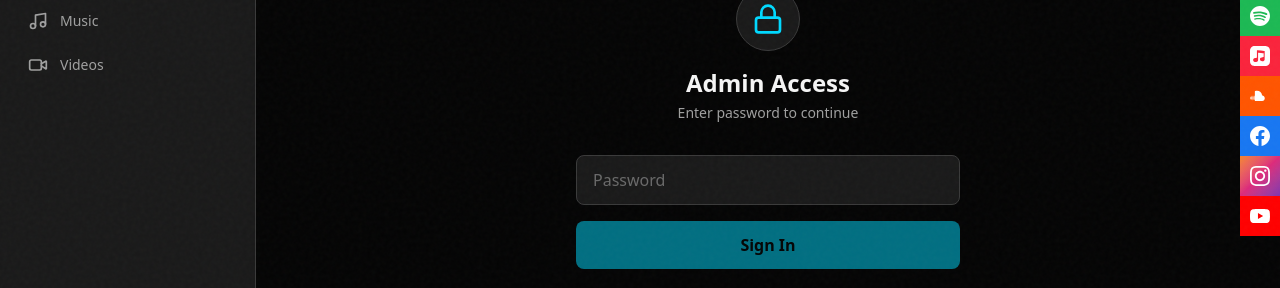
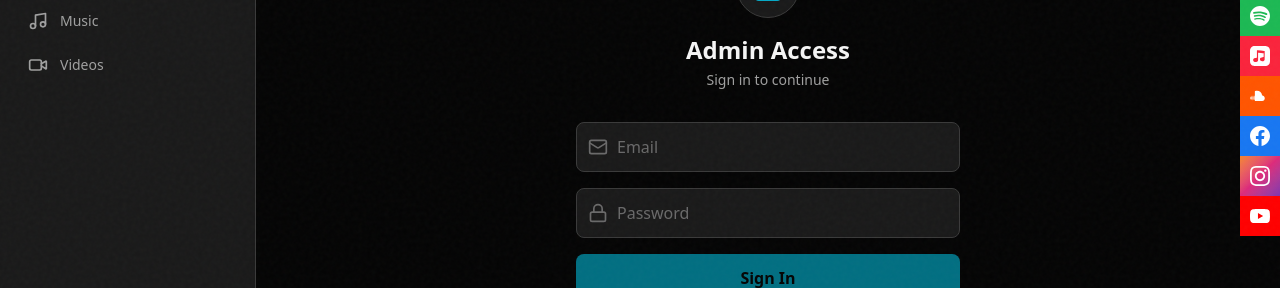
Before and after one commit to SONIMMORTAL/LM, a Next.js app: page /admin/login in a window 1280 px wide. Shown: the part 284-572 px from the top of the page. Built offline with nearby package versions, Linux system fonts and the light colour scheme; no server answers.

Commit message:
Add email + password admin login

```diff
--- a/src/app/admin/login/page.tsx
+++ b/src/app/admin/login/page.tsx
@@ -2,10 +2,11 @@
 
 import { Suspense, useState } from "react";
 import { useRouter, useSearchParams } from "next/navigation";
-import { Lock, AlertCircle, Loader2 } from "lucide-react";
+import { Lock, Mail, AlertCircle, Loader2 } from "lucide-react";
 
 // Inner component that uses useSearchParams
 function AdminLoginForm() {
+    const [email, setEmail] = useState("");
     const [password, setPassword] = useState("");
     const [error, setError] = useState("");
     const [loading, setLoading] = useState(false);
@@ -22,14 +23,14 @@ function AdminLoginForm() {
             const res = await fetch("/api/admin/login", {
                 method: "POST",
                 headers: { "Content-Type": "application/json" },
-                body: JSON.stringify({ password }),
+                body: JSON.stringify({ email, password }),
             });
 
             if (res.ok) {
                 router.push(from);
                 router.refresh();
             } else {
-                setError("Invalid password");
+                setError("Invalid email or password");
             }
         } catch {
             setError("Something went wrong");
@@ -46,18 +47,31 @@ function AdminLoginForm() {
                         <Lock className="w-8 h-8 text-accent-cyan" />
                     </div>
                     <h1 className="text-2xl font-bold text-foreground">Admin Access</h1>
-                    <p className="text-noir-cloud text-sm mt-1">Enter password to continue</p>
+                    <p className="text-noir-cloud text-sm mt-1">Sign in to continue</p>
                 </div>
 
                 <form onSubmit={handleSubmit} className="space-y-4">
-                    <div>
+                    <div className="relative">
+                        <Mail className="absolute left-3 top-1/2 -translate-y-1/2 w-5 h-5 text-noir-ash" />
+                        <input
+                            type="email"
+                            value={email}
+                            onChange={(e) => setEmail(e.target.value)}
+                            placeholder="Email"
+                            className="w-full pl-10 pr-4 py-3 bg-noir-charcoal border border-noir-smoke rounded-lg text-foreground placeholder:text-noir-ash focus:outline-none focus:border-accent-cyan transition-colors"
+                            autoFocus
+                            disabled={loading}
+                        />
+                    </div>
+
+                    <div className="relative">
+                        <Lock className="absolute left-3 top-1/2 -translate-y-1/2 w-5 h-5 text-noir-ash" />
                         <input
                             type="password"
                             value={password}
                             onChange={(e) => setPassword(e.target.value)}
                             placeholder="Password"
-                            className="w-full px-4 py-3 bg-noir-charcoal border border-noir-smoke rounded-lg text-foreground placeholder:text-noir-ash focus:outline-none focus:border-accent-cyan transition-colors"
-                            autoFocus
+                            className="w-full pl-10 pr-4 py-3 bg-noir-charcoal border border-noir-smoke rounded-lg text-foreground placeholder:text-noir-ash focus:outline-none focus:border-accent-cyan transition-colors"
                             disabled={loading}
                         />
                     </div>
@@ -71,7 +85,7 @@ function AdminLoginForm() {
 
                     <button
                         type="submit"
-                        disabled={loading || !password}
+                        disabled={loading || !email || !password}
                         className="w-full py-3 bg-accent-cyan text-noir-void font-semibold rounded-lg hover:bg-accent-cyan/90 disabled:opacity-50 disabled:cursor-not-allowed transition-colors flex items-center justify-center gap-2"
                     >
                         {loading ? (
--- a/src/app/api/admin/login/route.ts
+++ b/src/app/api/admin/login/route.ts
@@ -1,16 +1,16 @@
 import { NextResponse } from 'next/server';
-import { verifyAdminPassword, createAdminSession } from '@/lib/supabase/admin-auth';
+import { verifyAdminCredentials, createAdminSession } from '@/lib/supabase/admin-auth';
 
 export async function POST(request: Request) {
     try {
-        const { password } = await request.json();
+        const { email, password } = await request.json();
 
-        if (await verifyAdminPassword(password)) {
+        if (await verifyAdminCredentials(email, password)) {
             await createAdminSession();
             return NextResponse.json({ success: true });
         }
 
-        return NextResponse.json({ error: 'Invalid password' }, { status: 401 });
+        return NextResponse.json({ error: 'Invalid credentials' }, { status: 401 });
     } catch {
         return NextResponse.json({ error: 'Server error' }, { status: 500 });
     }
--- a/src/lib/supabase/admin-auth.ts
+++ b/src/lib/supabase/admin-auth.ts
@@ -3,10 +3,16 @@ import { cookies } from 'next/headers';
 // Simple admin authentication using a password
 // For production, consider using Supabase Auth with proper user management
 
+const ADMIN_EMAIL = process.env.ADMIN_EMAIL || 'loafrecords1@gmail.com';
 const ADMIN_PASSWORD = process.env.ADMIN_PASSWORD || 'shadow2026';
 const SESSION_COOKIE_NAME = 'admin_session';
 const SESSION_TOKEN = 'authenticated';
 
+export async function verifyAdminCredentials(email: string, password: string): Promise<boolean> {
+    return email === ADMIN_EMAIL && password === ADMIN_PASSWORD;
+}
+
+// Keep for backwards compatibility
 export async function verifyAdminPassword(password: string): Promise<boolean> {
     return password === ADMIN_PASSWORD;
 }
```
